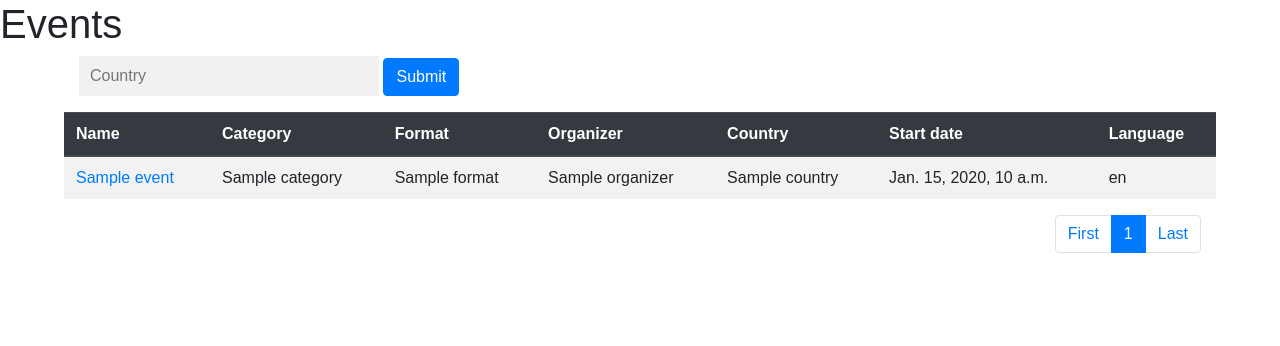
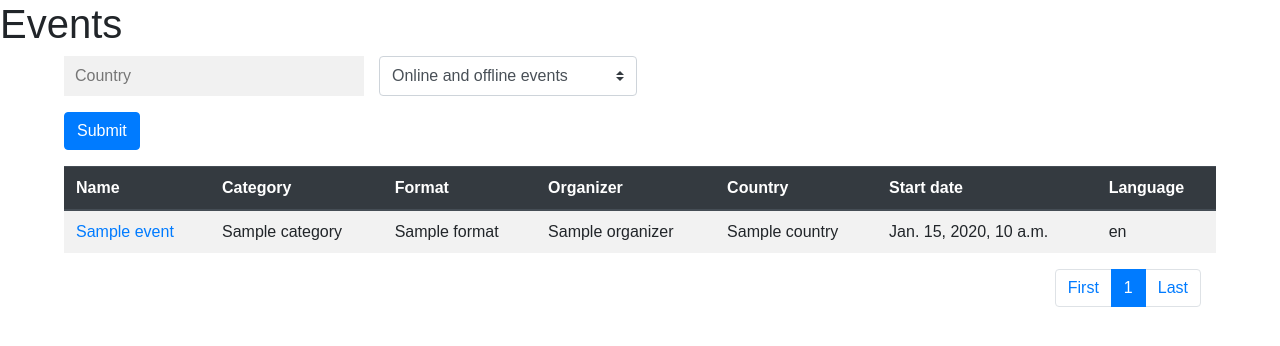
Before and after one commit to evbeda/search-events, a Django app: template templates/event_list.html in a window 1280 px wide. Shown: the top 346 px of the page. Run offline with Django 3.2, Linux system fonts and the light colour scheme; the template is opened without the code that fills it: most values are stand-ins (such as "Sample title", 1, 10 or a date in 2020); some libraries are stand-ins or nearby versions.

Commit message:
Add online filter to template

```diff
--- a/templates/event_list.html
+++ b/templates/event_list.html
@@ -7,12 +7,7 @@
     <h1>Events</h1>
 
     <div class="container-fluid width-90">
-        <form autocomplete="off" id="country-form">
-            <div class="autocomplete" style="width:300px;">
-                <input id="country" type="text" onkeydown="filterCriteria({{countries}}, this);" name="country" placeholder="Country">
-            </div>
-            <button class="btn btn-primary" onclick="sendData('country', {{countries}});return false;">Submit</button>
-        </form>
+        {% include 'filters.html' %}
 
         {% include 'table_events.html' %}
     </div>
--- /dev/null
+++ b/templates/filters.html
@@ -0,0 +1,17 @@
+<form autocomplete="off" id="country-form">
+        <div class="row">
+            <div class="autocomplete" style="width:300px;">
+                <input id="country" type="text" onkeydown="filterCriteria({{countries}}, this);" name="country" placeholder="Country">
+            </div>
+            <div class="input-group col col-sm-3" >
+                <select name="online" class="custom-select h-100" id="inputGroupSelect01">
+                    <option value="both">Online and offline events</option>
+                    <option value="on">Only online</option>
+                    <option value="off">Only offline</option>
+                </select>
+            </div>
+        </div>
+        <div class="row mt-3">
+            <button class="btn btn-primary" onclick="sendData('country', {{countries}});return false;">Submit</button>
+        </div>
+</form>
```
